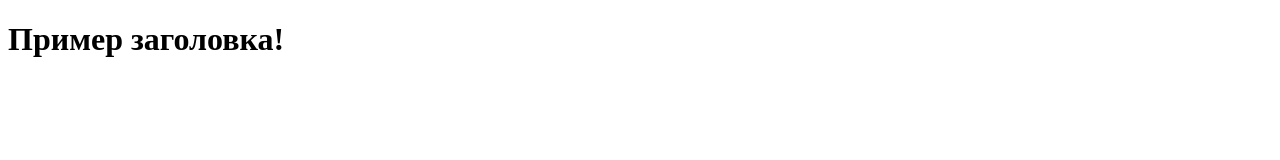
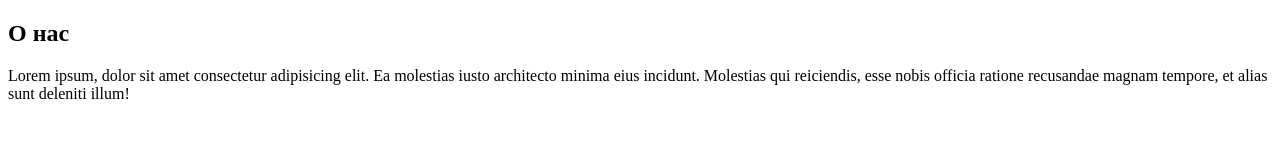
Before and after one commit to leonid182/Js_lesson, a plain HTML site: page index.html in a window 1280 px wide. Drawn offline with Linux system fonts and the light colour scheme.

Commit message:
Создал раздел о нас

```diff
--- a/index.html
+++ b/index.html
@@ -7,8 +7,12 @@
     <title>JS</title>
 </head>
 <body>
-
-    <h1>Пример заголовка!</h1>
+    <section id="about">
+        <h1>О нас</h1>
+        <p><span>
+            Lorem ipsum, dolor sit amet consectetur adipisicing elit. Ea molestias iusto architecto minima eius incidunt. Molestias qui reiciendis, esse nobis officia ratione recusandae magnam tempore, et alias sunt deleniti illum!
+        </span></p>
+    </section>
 
 </body>
 </html>
```
